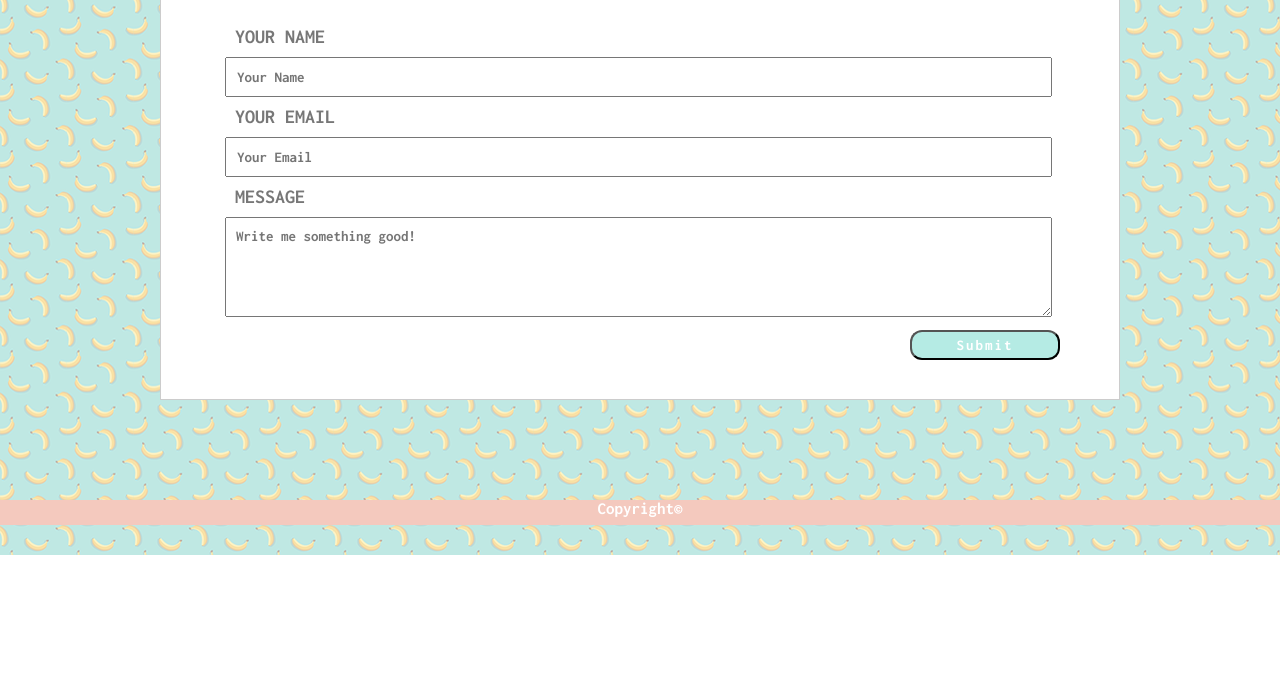
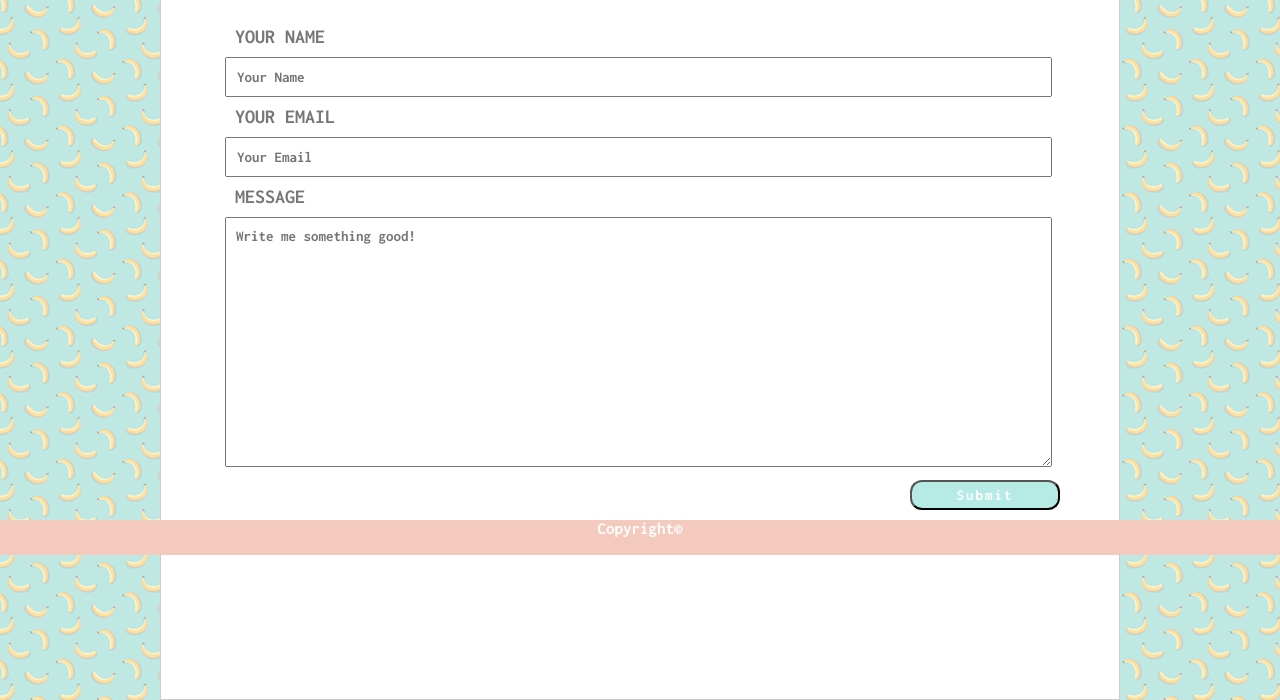
Before and after one commit to changviv/Responsive-Portfolio, a plain HTML site: page contact.html in a window 1280 px wide. Shown: the part 245-945 px from the top of the page. Before the commit the page ends 800 px from the top, so only its background shows below. Drawn offline with Linux system fonts and the light colour scheme.

Commit message:
fix nav and add sticky footer

```diff
--- a/assets/css/contact.css
+++ b/assets/css/contact.css
@@ -21,7 +21,7 @@ label {
 }
 
 textarea {
-    height: 100px;
+    height: 250px;
 }
 
 .button {
--- a/assets/css/style.css
+++ b/assets/css/style.css
@@ -2,6 +2,11 @@
 
 * {
   box-sizing: border-box;
+}
+
+html, body {
+  height: 100%;
+  margin: 0;
 }
 
 
@@ -87,7 +92,8 @@ a:focus {
     clear: both;
     height: 500px;
     margin-top: 70px;
-    margin-bottom: 100px;
+    margin-bottom: 75px;
+    min-height: 100%;
 }
 
 
@@ -135,7 +141,11 @@ p {
 }
 
 .footer-container {
-    height: 25px;
+    width: 100%;
+    height: 35px;
+    position: fixed;
+    left: 0;
+    bottom: 0;
 }
 
 #footer {
@@ -210,7 +220,7 @@ p {
     }
     nav {
         width: 100%;
-        padding:10px 70px 0px 80px;
+        padding:10px 70px 0px 0px;
     }
 
     ul li {
```
